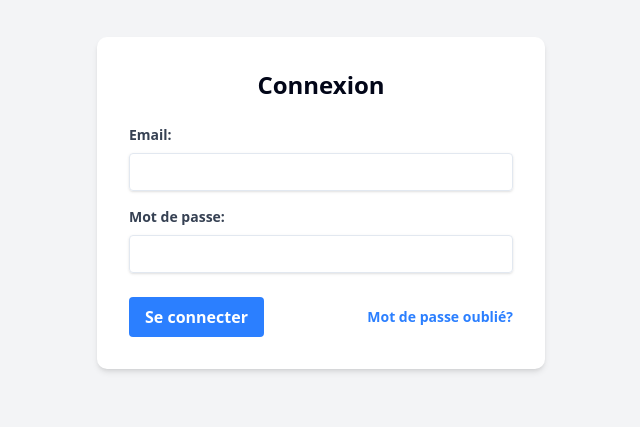
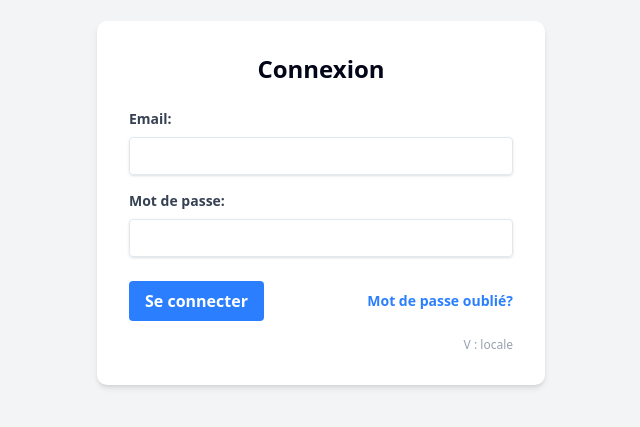
Before and after one commit to onPV/PrismeIA, a Next.js app in the folder frontend/: page /login in a window 1280 px wide. Shown: the part 197-624 px from the top of the page, without its empty margins (319-959 px from the left). Built offline with nearby package versions, Linux system fonts and the light colour scheme.

Commit message:
Phase 1 - Render deploy done - add version on login page.

```diff
--- a/frontend/package.json
+++ b/frontend/package.json
@@ -4,7 +4,7 @@
   "private": true,
   "scripts": {
     "dev": "next dev",
-    "build": "next build",
+    "build": "NEXT_PUBLIC_GIT_COMMIT_SHA=$(git rev-parse --short HEAD) next build",
     "start": "next start",
     "lint": "next lint"
   },
--- a/frontend/src/app/login/page.tsx
+++ b/frontend/src/app/login/page.tsx
@@ -98,6 +98,11 @@ export default function LoginPage() {
               Mot de passe oublié?
             </Link>
           </div>
+          <div className="text-right text-xs text-gray-400 mt-4">
+            V :{" "}
+            {process.env.NEXT_PUBLIC_GIT_COMMIT_SHA?.substring(0, 7) ||
+              "locale"}
+          </div>
         </form>
       </div>
     </div>
```
